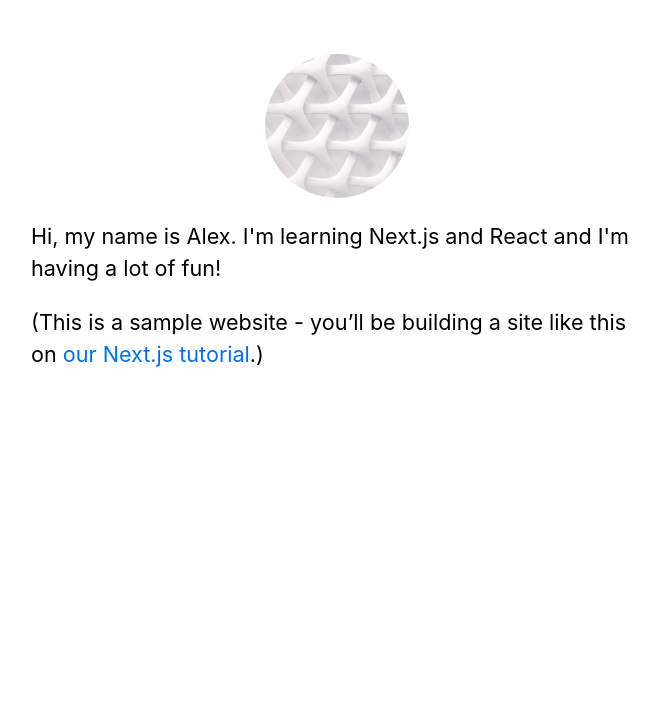
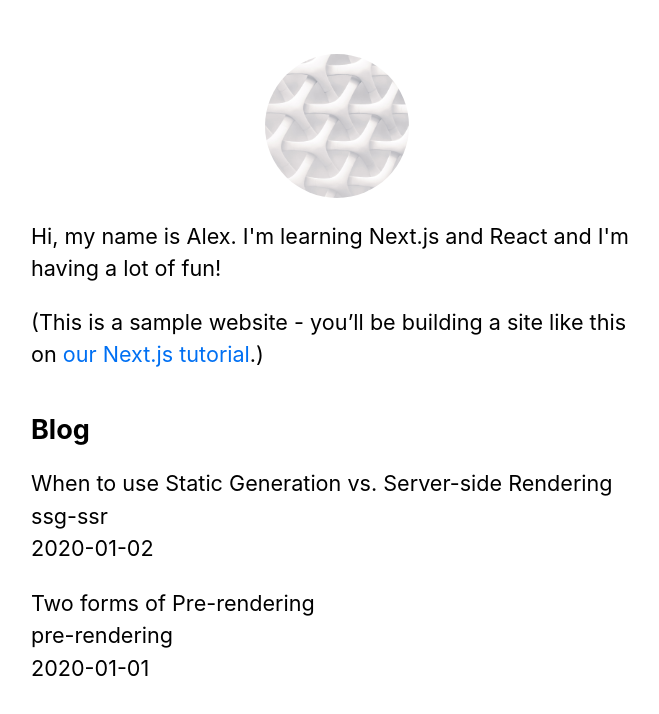
Before and after one commit to alexmarin86/nextjs-blog, a Next.js app: page / in a window 1280 px wide. Shown: the top 714 px of the page, without its empty margins (303-962 px from the left). Built offline with nearby package versions, Linux system fonts and the light colour scheme.

Commit message:
added blog pages markdown and rendering

```diff
--- /dev/null
+++ b/lib/posts.js
@@ -0,0 +1,34 @@
+import fs from 'fs'
+import path from 'path'
+import matter from 'gray-matter'
+
+const postsDirectory = path.join(process.cwd(), 'posts')
+
+export function getSortedPostsData() {
+	// Get file names under /posts
+	const fileNames = fs.readdirSync(postsDirectory)
+	const allPostsData = fileNames.map((fileName) => {
+		// Remove ".md" from file name to get id
+		const id = fileName.replace(/\.md$/, '')
+
+		// Read markdown file as string
+		const fullPath = path.join(postsDirectory, fileName)
+		const fileContents = fs.readFileSync(fullPath, 'utf8')
+
+		// Use gray-matter to parse the post metadata section
+		const matterResult = matter(fileContents)
+
+		// Combine the data with the id
+		return { id, ...matterResult.data }
+	})
+	// Sort posts by date
+	return allPostsData.sort(({ date: a }, { date: b }) => {
+		if (a < b) {
+			return 1
+		} else if (a > b) {
+			return -1
+		} else {
+			return 0
+		}
+	})
+}
--- a/package.json
+++ b/package.json
@@ -6,6 +6,7 @@
     "start": "next start"
   },
   "dependencies": {
+    "gray-matter": "^4.0.3",
     "next": "latest",
     "react": "17.0.2",
     "react-dom": "17.0.2"
--- a/pages/index.js
+++ b/pages/index.js
@@ -1,8 +1,16 @@
 import Head from 'next/head'
 import Layout, { siteTitle } from '../components/layout'
 import utilStyles from '../styles/utils.module.css'
+import { getSortedPostsData } from '../lib/posts'
 
-export default function Home() {
+export async function getStaticProps() {
+	const allPostsData = getSortedPostsData()
+	return {
+		props: { allPostsData }
+	}
+}
+
+export default function Home({ allPostsData }) {
 	return (
 		<Layout home>
 			<Head>
@@ -20,6 +28,22 @@
 					.)
 				</p>
 			</section>
+			<section
+				className={`${utilStyles.headingMd} ${utilStyles.padding1px}`}
+			>
+				<h2 className={utilStyles.headingLg}>Blog</h2>
+				<ul className={utilStyles.list}>
+					{allPostsData.map(({ id, date, title }) => (
+						<li className={utilStyles.listItem} key={id}>
+							{title}
+							<br />
+							{id}
+							<br />
+							{date}
+						</li>
+					))}
+				</ul>
+			</section>
 		</Layout>
 	)
 }
--- /dev/null
+++ b/posts/pre-rendering.md
@@ -0,0 +1,11 @@
+---
+title: 'Two forms of Pre-rendering'
+date: '2020-01-01'
+---
+
+Next.js has two forms of pre-rendering: **Static Generation** and **Server-side Rendering**. The difference is in **when** it generates the HTML for a page.
+
+-   **Static Generation** is the pre-rendering method that generates the HTML at **build time**. The pre-rendered HTML is then _reused_ on each request.
+-   **Server-side Rendering** is the pre-rendering method that generates the HTML on **each request**.
+
+Importantly, Next.js lets you **choose** which pre-rendering form to use for each page. You can create a "hybrid" Next.js app by using Static Generation for most pages and using Server-side Rendering for others.
--- /dev/null
+++ b/posts/ssg-ssr.md
@@ -0,0 +1,19 @@
+---
+title: 'When to use Static Generation vs. Server-side Rendering'
+date: '2020-01-02'
+---
+
+We recommend using **Static Generation** (with and without data) whenever possible because your page can be built once and served by CDN, which makes it much faster than having a server render the page on every request.
+
+You can use Static Generation for many types of pages, including:
+
+-   Marketing pages
+-   Blog posts
+-   E-commerce product listings
+-   Help and documentation
+
+You should ask yourself: "Can I pre-render this page **ahead** of a user's request? If the answer is yes, then you should choose Static Generation.
+
+On the other hand, Static Generation is **not** a good idea if you can not pre-render a page ahead of a user's request. Maybe your page shows frequently updated data, and the page content changes on every request.
+
+In that case, you can use **Server-side Rendering**. It will be slower, but the pre-rendered page will always be up-to-date. Or you can skip pre-rendering and use client-side JavaScript to populate data.
```
Also changed, not shown: 1 other file (tests, documents, lock files or other folders).
